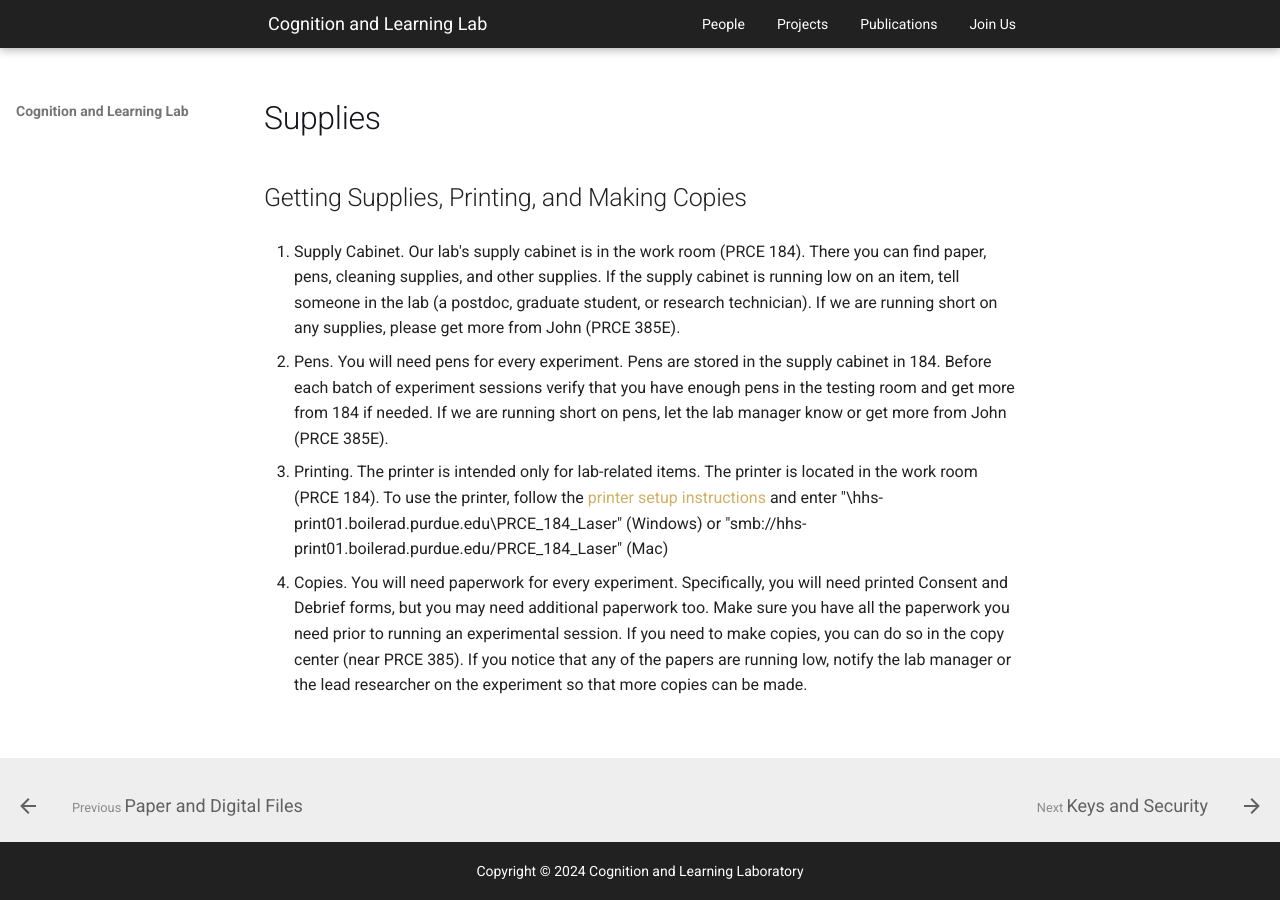
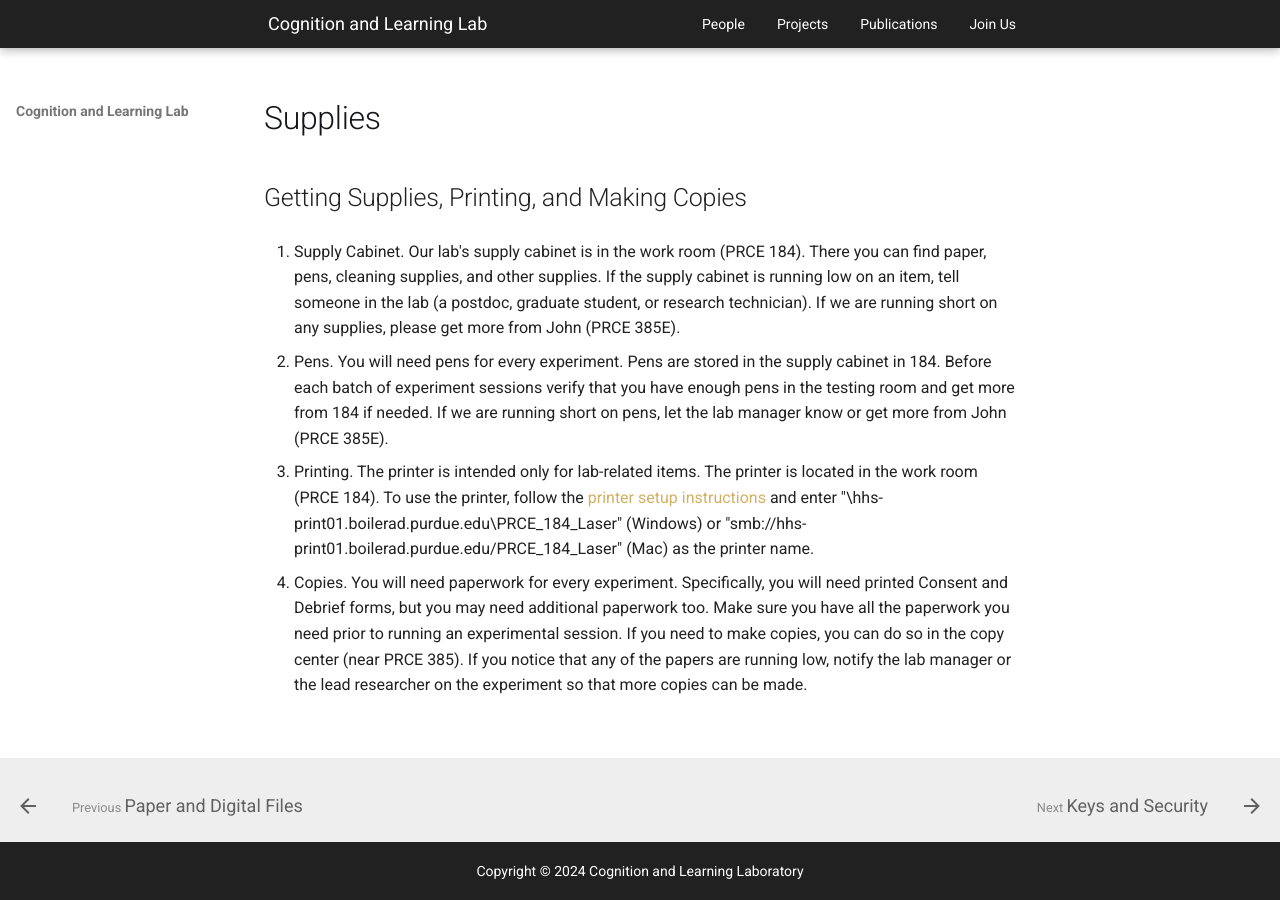
Before and after one commit to shivanya-chandra/pcllab.github.io, an MkDocs documentation site: the page built from docs/handbook/lab-policies/supplies.md, in a window 1280 px wide. Built offline with MkDocs 1.6.1 and Material for MkDocs 9.7.7, drawn with Linux system fonts in a browser that asks for light colours; comment, search, counter and statistics services are not loaded.

Commit message:
Update supplies.md

```diff
--- a/docs/handbook/lab-policies/supplies.md
+++ b/docs/handbook/lab-policies/supplies.md
@@ -9,6 +9,6 @@ hide:
 
 2.	Pens. You will need pens for every experiment. Pens are stored in the supply cabinet in 184. Before each batch of experiment sessions verify that you have enough pens in the testing room and get more from 184 if needed. If we are running short on pens, let the lab manager know or get more from John (PRCE 385E).
 
-3.	Printing. The printer is intended only for lab-related items. The printer is located in the work room (PRCE 184). To use the printer, follow the [printer setup instructions](https://www.purdue.edu/hhs/psy/resources/electronics_shop/PrinterSetup.html){target="_blank" rel="noreferrer"} and enter "\\hhs-print01.boilerad.purdue.edu\PRCE_184_Laser" (Windows) or "smb://hhs-print01.boilerad.purdue.edu/PRCE_184_Laser" (Mac)
+3.	Printing. The printer is intended only for lab-related items. The printer is located in the work room (PRCE 184). To use the printer, follow the [printer setup instructions](https://www.purdue.edu/hhs/psy/resources/electronics_shop/PrinterSetup.html){target="_blank" rel="noreferrer"} and enter "\\hhs-print01.boilerad.purdue.edu\PRCE_184_Laser" (Windows) or "smb://hhs-print01.boilerad.purdue.edu/PRCE_184_Laser" (Mac) as the printer name.
 
 4.	Copies. You will need paperwork for every experiment. Specifically, you will need printed Consent and Debrief forms, but you may need additional paperwork too. Make sure you have all the paperwork you need prior to running an experimental session. If you need to make copies, you can do so in the copy center (near PRCE 385). If you notice that any of the papers are running low, notify the lab manager or the lead researcher on the experiment so that more copies can be made.
```
